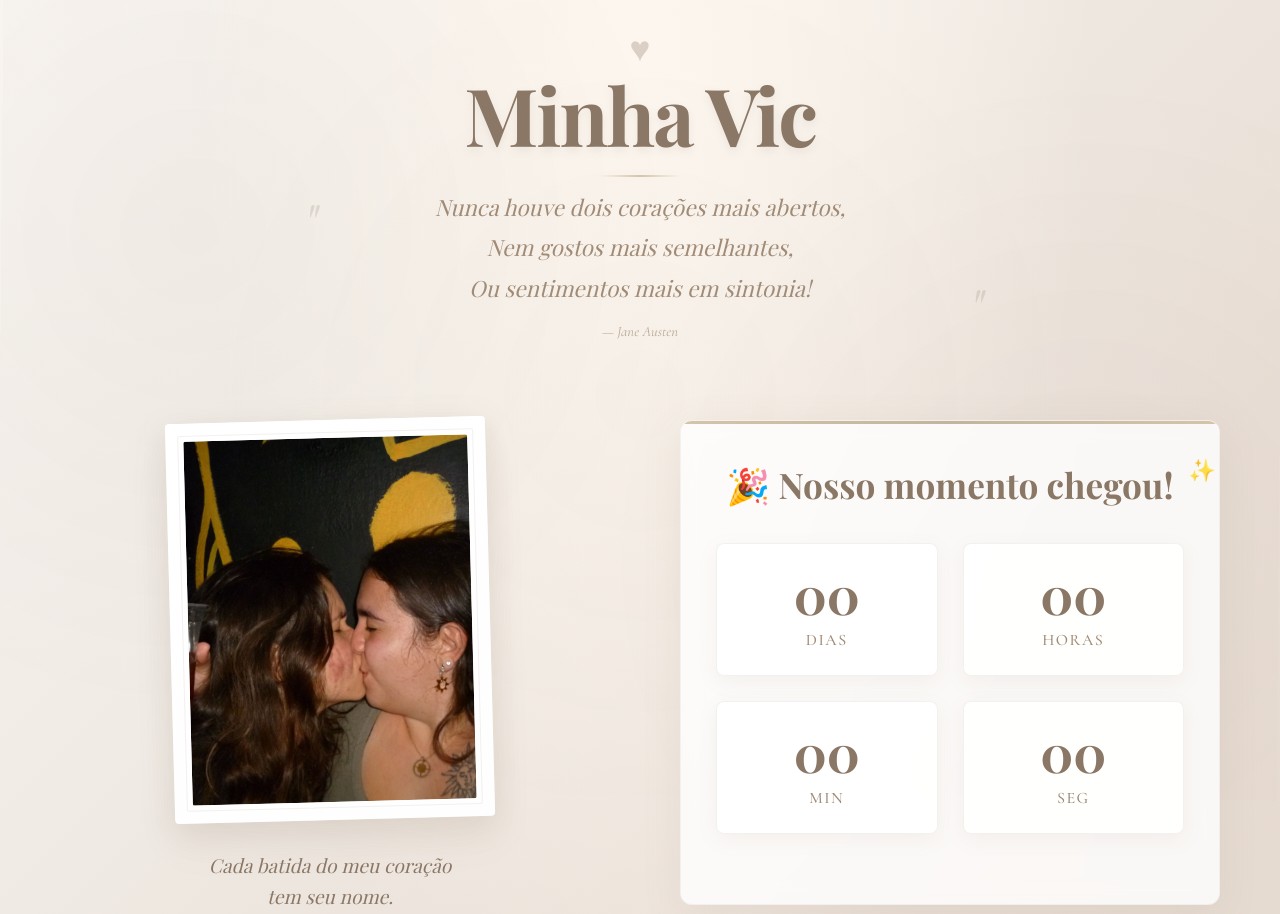
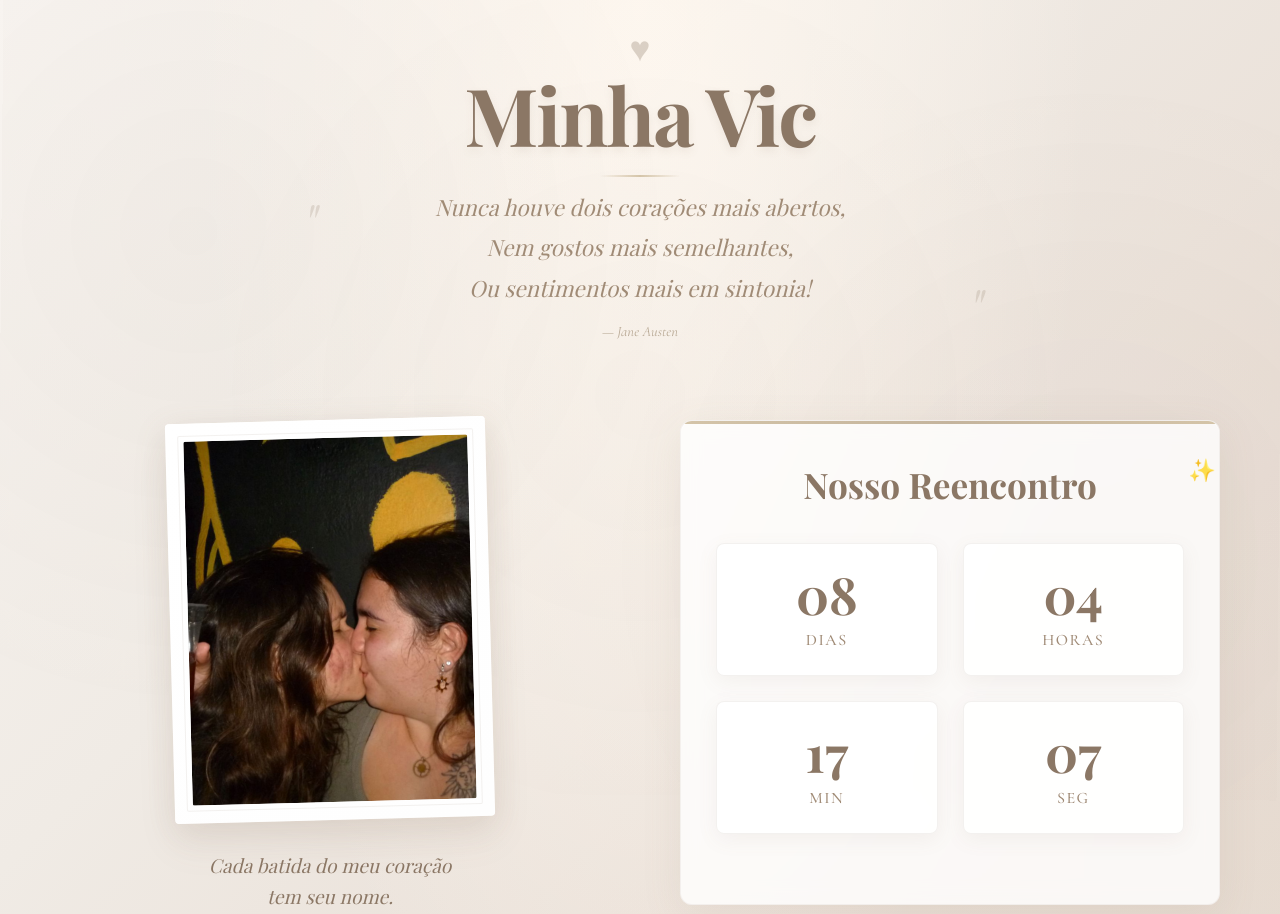
Before and after one commit to umconceito/umconceito, a plain HTML site: page index.html in a window 1280 px wide. Shown: the top 914 px of the page. Drawn offline with nearby package versions, Linux system fonts and the light colour scheme; a web font is replaced by a local one.

Commit message:
v4 - outubro/2025

```diff
--- a/index.html
+++ b/index.html
@@ -713,7 +713,7 @@
   <script>
     // Contador regressivo
     function updateCountdown() {
-      const targetDate = new Date('2025-08-11T07:55:00-03:00').getTime();
+      const targetDate = new Date('2025-10-18T16:00:00-03:00').getTime();
       const now = new Date().getTime();
       const difference = targetDate - now;
 
```
